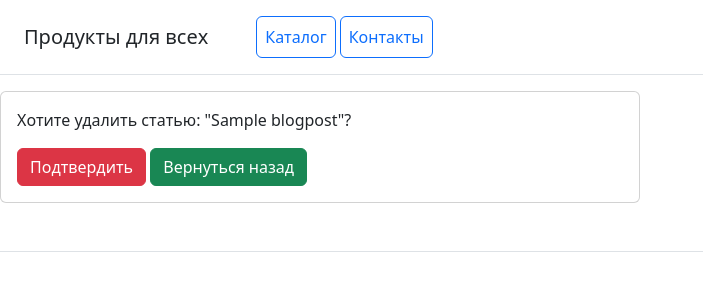
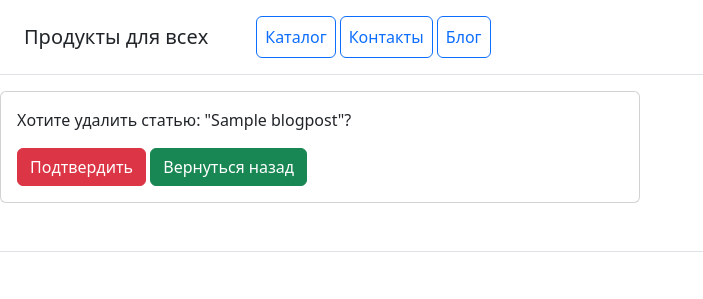
Before and after one commit to OleynikovVitaliy/DZ_prodject_django, a Django app: page /blog/delete/1/ in a window 1280 px wide. Shown: the top 299 px of the page, without its empty margins (0-703 px from the left). Run offline with Django 4.2, Linux system fonts and the light colour scheme; tables that the repository leaves empty hold one stand-in row (values such as "Sample post").

Commit message:
Сделаны доработки по медиа файлам и кнопкам

```diff
--- a/blog/templates/blog/blogpost_confirm_delete.html
+++ b/blog/templates/blog/blogpost_confirm_delete.html
@@ -10,8 +10,8 @@
                         {% csrf_token %}
                         <p> Хотите удалить статью: "{{ object.title | truncatechars:40 }}"? </p>
                         <button Type="submit" class="btn btn-danger"> Подтвердить </button>
-                        <button Type="submit" href="{% url 'blog:blog_list' %}" class="btn btn-success">
-                            Вернуться назад </button>
+                        <a Type="submit" href="{% url 'blog:blog_list' %}" class="btn btn-success">
+                            Вернуться назад </a>
                     </form>
                 </div>
             </div>
--- a/blog/templates/blog/blogpost_form.html
+++ b/blog/templates/blog/blogpost_form.html
@@ -6,7 +6,7 @@
         <div class="col-6">
             <div class="card">
                 <div class="card-body">
-                    <form method="post">
+                    <form method="post" enctype="multipart/form-data">
                         {% csrf_token %}
                         {{ form.as_p }}
                         <button Type="submit" class="btn btn-success">
--- a/catalog/templates/catalog/menu.html
+++ b/catalog/templates/catalog/menu.html
@@ -4,6 +4,7 @@
     <nav class="ms-5">
         <a class="p-2 btn btn-outline-primary" href="/">Каталог</a>
         <a class="p-2 btn btn-outline-primary" href="/contacts/">Контакты</a>
+        <a class="p-2 btn btn-outline-primary" href="/blog/">Блог</a>
     </nav>
 </div>
 {% endblock %}
```
Also changed, not shown: media/Blogpost/авокадо.jpg (added), media/Blogpost/икра_красная.jpg (added), media/Blogpost/стэйк_из_говядины.jpg (added).
